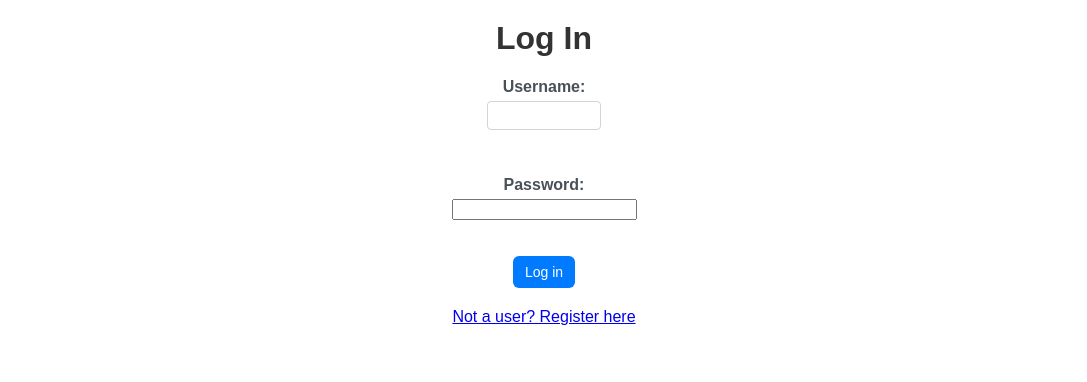
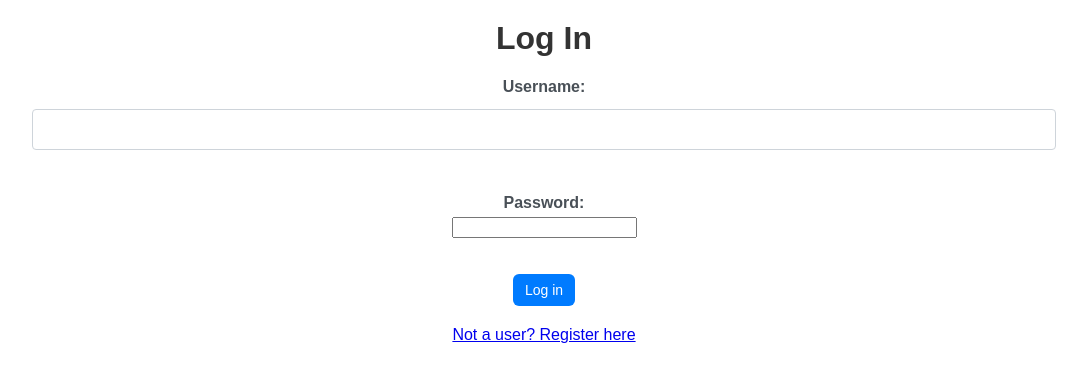
Before and after one commit to saglin/D0018E, a Flask app: page / in a window 1280 px wide. Shown: the top 382 px of the page, without its empty margins (96-1183 px from the left). Run offline with Flask 3, Linux system fonts and the light colour scheme; some libraries are stand-ins or nearby versions.

Commit message:
box size

```diff
--- a/static/styles.css
+++ b/static/styles.css
@@ -112,11 +112,13 @@ label {
 }
 
 input[type="text"] {
-    width: 100px;
-    padding: 6px;
     border: 1px solid #ced4da;
     border-radius: 4px;
     margin-bottom: 10px;
+    width: 100%;
+    padding: 12px 20px;
+    margin: 8px 0;
+    box-sizing: border-box;
 }
 
 .enter_item_description {
```
